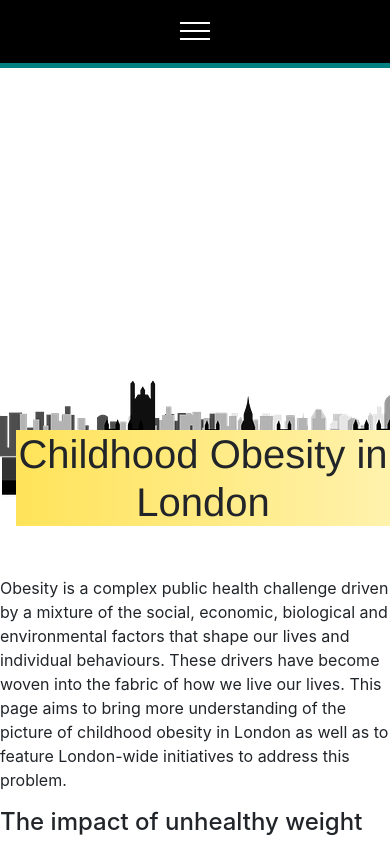
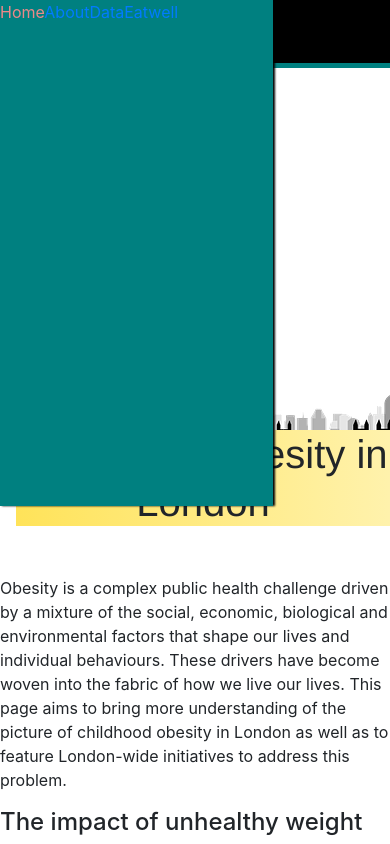
Before and after one commit to jenniferanndcb/lco_frontend, a React (Create React App) app: page / in a window 390 px wide. Shown: the top 844 px of the page. Built offline with nearby package versions, Linux system fonts and the light colour scheme.

Commit message:
status as props in burger component

```diff
--- a/src/App.js
+++ b/src/App.js
@@ -5,14 +5,14 @@ import Title from "./components/Title";
 import ChartsContainer from "./containers/ChartsContainer";
 import Masthead from "./components/Masthead";
 import Widget from "./containers/Widget";
-import Drawer from "./components/Navbar/drawer"
+
 
 function App() {
   return (
     <Router>
       <div className="App">
         <Navbar />
-        <Drawer />
+
         <Masthead />
         <Route exact path="/" component={Title} />
         <Route exact path="/data" component={ChartsContainer} />
--- a/src/components/Navbar/Navbar.css
+++ b/src/components/Navbar/Navbar.css
@@ -94,6 +94,7 @@
     cursor: pointer;
     transform: translateX(100%);
   }
+
   .nav-link {
     opacity: 0;
   }
@@ -103,10 +104,14 @@
   }
 
   .drawer_container {
-    height: 100%;
+    height: 60%;
     background: teal;
-    box-shadow: 2px 0 5px black;
+    box-shadow: 2px 0 2px black;
     position: fixed;
     top: 0;
+    left: 0;
+    width: 70%;
+    max-width: 400px;
+    z-index: 200;
   }
 }
--- a/src/components/Navbar/Navbar.js
+++ b/src/components/Navbar/Navbar.js
@@ -1,9 +1,11 @@
-import React from "react";
+import React, { useState } from "react";
 import { NavLink } from "react-router-dom";
 import "./Navbar.css";
+import Drawer from "./drawer"
 import Burger from "./burger";
 
 const Navbar = () => {
+  const [status, setStatus] = useState("close");
   return (
     <div className="nav-container">
       <NavLink to="/" exact className="nav-link" activeClassName="selected">
@@ -24,7 +26,8 @@ const Navbar = () => {
         Eatwell
       </NavLink>
 
-      <Burger />
+      <Burger status={status} handleClick={() => setStatus(status == "open" ? "close" : "open")}/>
+      <Drawer status={status} />
     </div>
   );
 };
--- a/src/components/Navbar/burger.js
+++ b/src/components/Navbar/burger.js
@@ -1,21 +1,14 @@
-import React, { useState } from "react";
+import React from "react";
 import "./Navbar.css";
 
-const Burger = () => {
-  const [status, setStatus] = useState("close");
+const Burger = (props) => {
   return (
     <>
-      <div
-        className="burger"
-        role="button"
-        onClick={() => setStatus(status === "open" ? "close" : "open")}
-      >
-        <div className={status} />
-        <div className={status} />
-        <div className={status} />
+      <div className="burger" role="button" onClick={props.handleClick}>
+        <div className={props.status} />
+        <div className={props.status} />
+        <div className={props.status} />
       </div>
-
-
     </>
   );
 };
--- a/src/components/Navbar/drawer.js
+++ b/src/components/Navbar/drawer.js
@@ -5,19 +5,19 @@ import './Navbar.css'
 const Drawer = (props) => {
   return (
     <div className="drawer_container">
-      <NavLink to="/" exact className="nav-link" activeClassName="selected">
+      <NavLink to="/" exact className="drwr-link" activeClassName="selected">
         Home
       </NavLink>
-      <NavLink to="/about" exact className="nav-link" activeClassName="selected">
+      <NavLink to="/about" exact className="drwr-link" activeClassName="selected">
         About
       </NavLink>
-      <NavLink to="/data" exact className="nav-link" activeClassName="selected">
+      <NavLink to="/data" exact className="drwr-link" activeClassName="selected">
         Data
       </NavLink>
       <NavLink
         to="/healthyeating"
         exact
-        className="nav-link"
+        className="drwr-link"
         activeClassName="selected"
       >
         Eatwell
--- a/src/index.css
+++ b/src/index.css
@@ -1,3 +1,7 @@
+html {
+  height: 100%;
+}
+
 body {
   margin: 0;
   padding: 0;
@@ -7,6 +11,7 @@ body {
     sans-serif;
   -webkit-font-smoothing: antialiased;
   -moz-osx-font-smoothing: grayscale;
+  height: 100%;
 }
 
 code {
```
